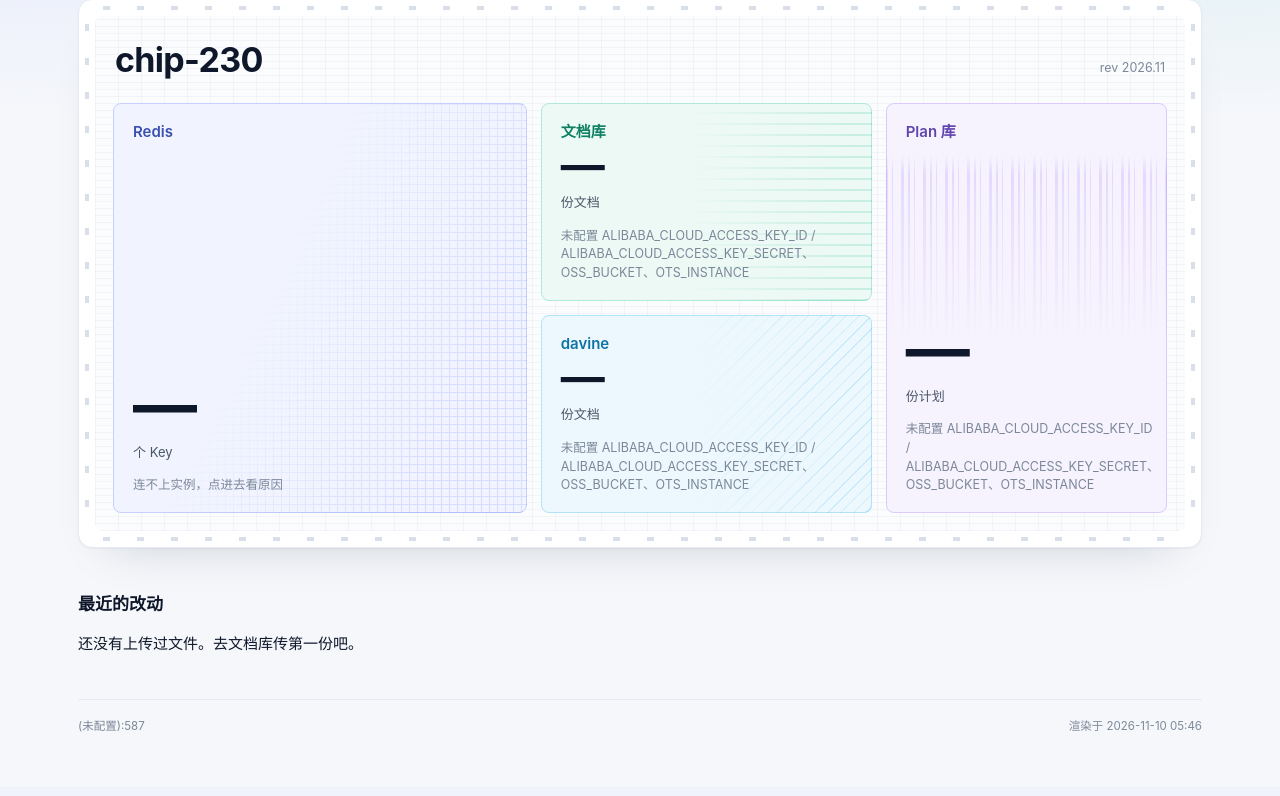
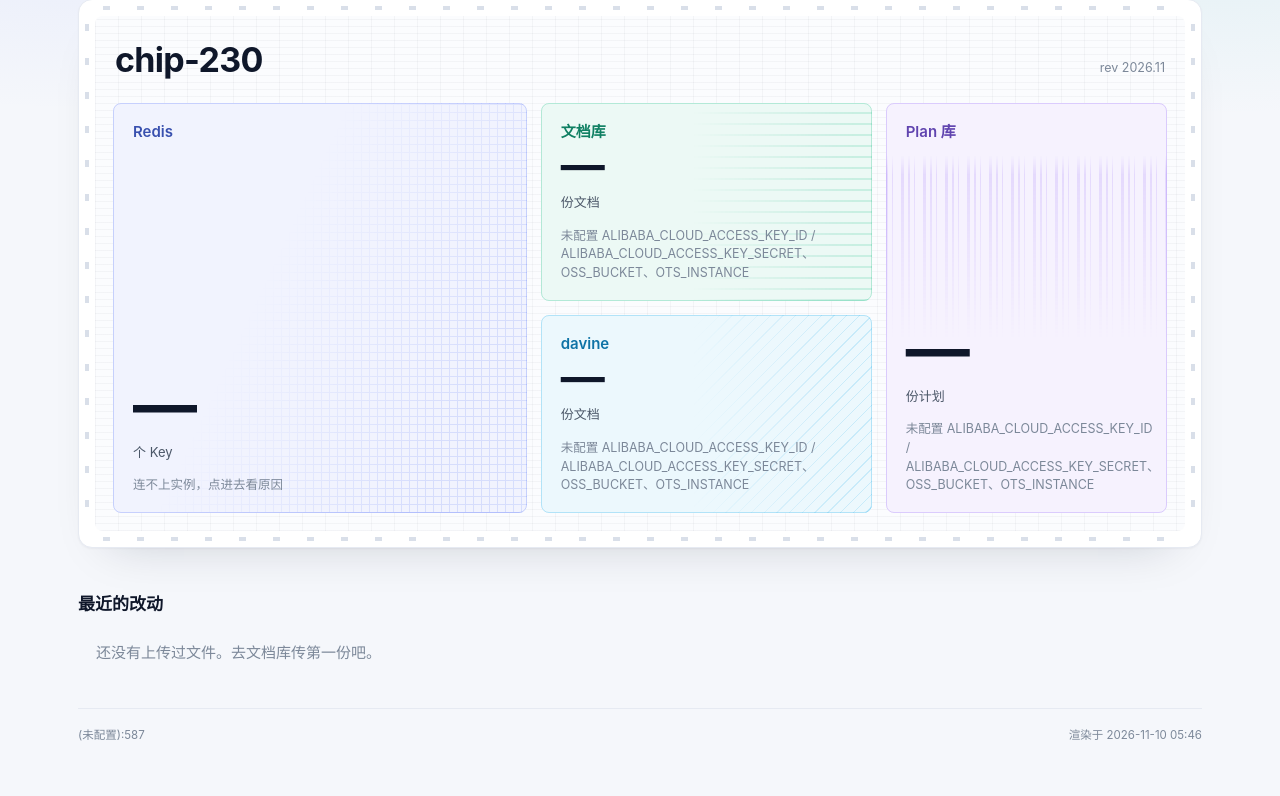
Before and after one commit to davine47/chip-230, a Flask app: page / in a window 1280 px wide. Shown: the part 103-899 px from the top of the page. Before the commit the page ends 835 px from the top, so only its background shows below. Run offline with Flask 3, Linux system fonts and the light colour scheme; parts of the project's set-up code (start-up, migrations or seed data) failed here and were passed over.

Commit message:
chore: 收尾整理首页空状态样式与 README 描述
- .feed__empty 原来写成 .feed__list .feed__empty，但模板里它是列表的兄弟节点，
  空状态一直没吃到样式；改成独立选择器并补上间距
- README 首页说明从「四张卡片」更新为芯片版图布局，
  路径表里 / 那行还写着「只有一张 Redis 卡片」，一并更正

```diff
--- a/web/static/style.css
+++ b/web/static/style.css
@@ -421,13 +421,10 @@ code {
   font-variant-numeric: tabular-nums;
 }
 
-.feed__list .feed__empty {
-  padding-left: 2px;
+.feed__empty {
+  margin: 0;
+  padding: 14px 0 0 18px;
   color: var(--muted);
-}
-
-.feed__list .feed__empty::before {
-  display: none;
 }
 
 /* --------------------------------------------------------------------------
```
Also changed, not shown: README.md.
